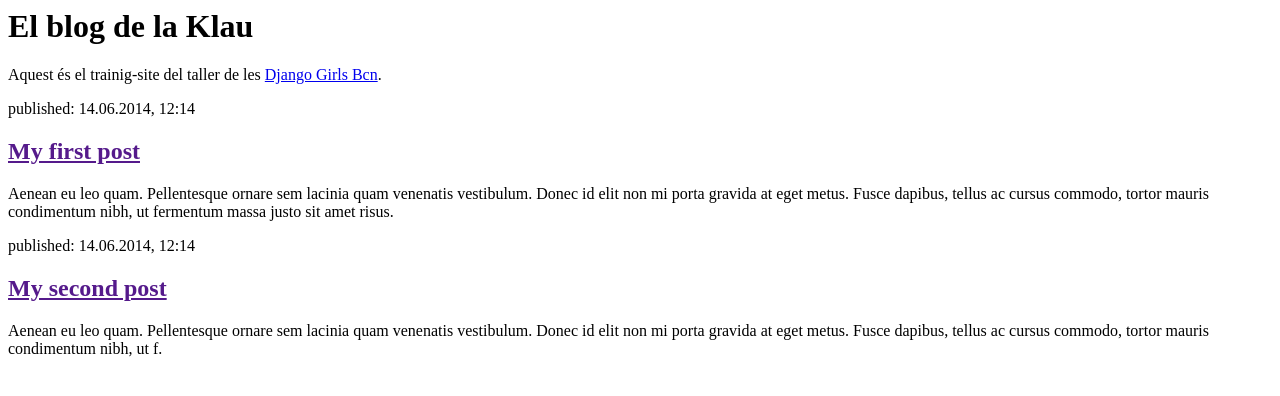
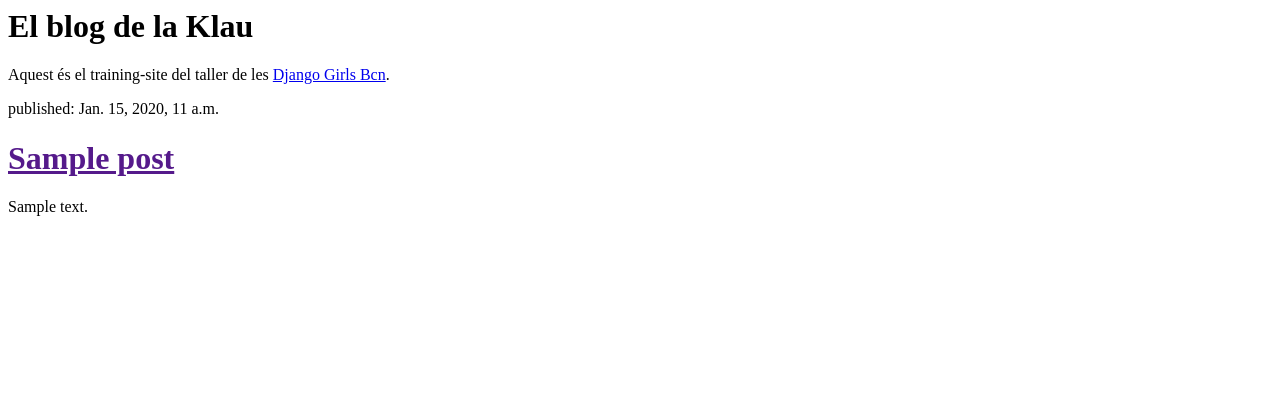
Before and after one commit to laklau/my-first-blog, a Django app: template blog/templates/blog/post_list.html in a window 1280 px wide. Shown: the top 396 px of the page. Run offline with Django 3.2, Linux system fonts and the light colour scheme; the template is opened without the code that fills it: values that come from a table or form of the project are taken from there, others are empty; tables that the repository leaves empty hold one stand-in row (values such as "Sample post").

Commit message:
Edit blog template

```diff
--- a/blog/templates/blog/post_list.html
+++ b/blog/templates/blog/post_list.html
@@ -4,17 +4,13 @@
     </head>
     <body>
         <h1>El blog de la Klau</h1>
-        <p>Aquest és el trainig-site del taller de les <a href="http://djangogirls.org">Django Girls Bcn</a>.</p>
-	<div>
-        <p>published: 14.06.2014, 12:14</p>
-        <h2><a href="">My first post</a></h2>
-        <p>Aenean eu leo quam. Pellentesque ornare sem lacinia quam venenatis vestibulum. Donec id elit non mi porta gravida at eget metus. Fusce dapibus, tellus ac cursus commodo, tortor mauris condimentum nibh, ut fermentum massa justo sit amet risus.</p>
-    </div>
-
-    <div>
-        <p>published: 14.06.2014, 12:14</p>
-        <h2><a href="">My second post</a></h2>
-        <p>Aenean eu leo quam. Pellentesque ornare sem lacinia quam venenatis vestibulum. Donec id elit non mi porta gravida at eget metus. Fusce dapibus, tellus ac cursus commodo, tortor mauris condimentum nibh, ut f.</p>
-    </div>
+        <p>Aquest és el training-site del taller de les <a href="http://djangogirls.org">Django Girls Bcn</a>.</p>
+	{% for post in posts %}
+        <div>
+            <p>published: {{ post.published_date }}</p>
+            <h1><a href="">{{ post.title }}</a></h1>
+            <p>{{ post.text|linebreaks }}</p>
+        </div>
+    {% endfor %}
     </body>
 </html>
--- a/blog/views.py
+++ b/blog/views.py
@@ -1,5 +1,8 @@
 from django.shortcuts import render
+from django.utils import timezone
+from .models import Post
 
 # Create your views here.
 def post_list(request):
-    return render(request, 'blog/post_list.html', {})
+    posts = Post.objects.filter(published_date__lte=timezone.now()).order_by('published_date')
+    return render(request, 'blog/post_list.html', {'posts': posts})
```
